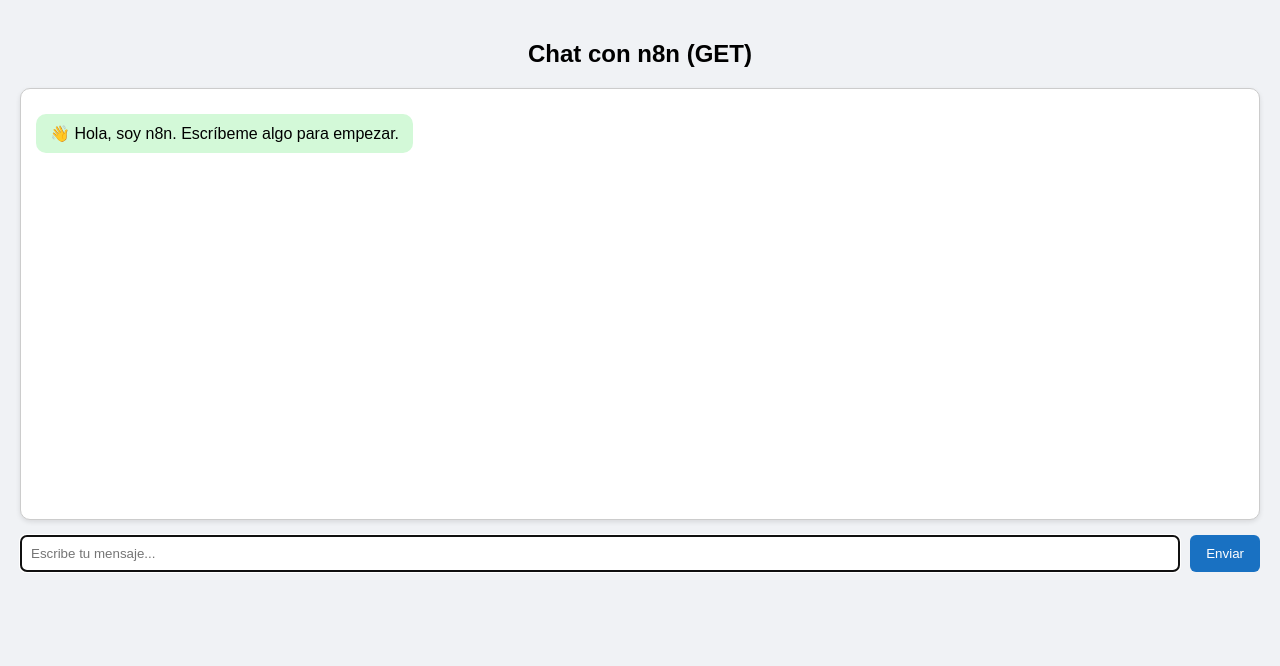
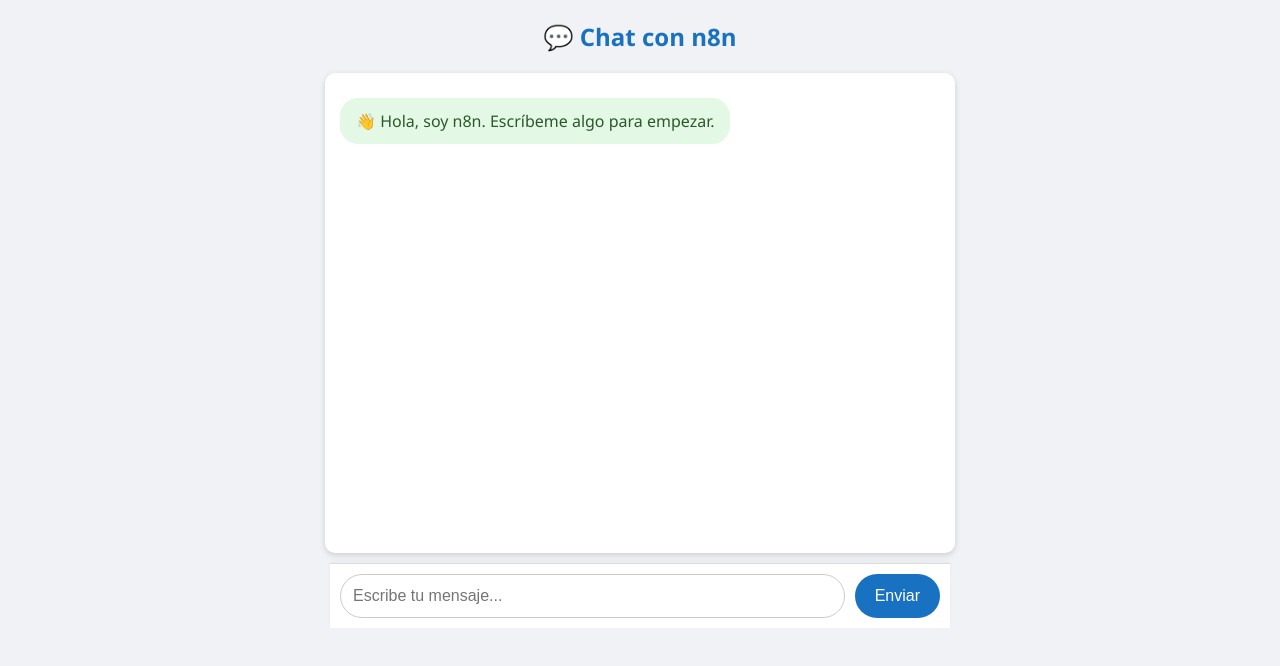
Before and after one commit to romabri/chat-n8n, a plain HTML site: page index.html in a window 1280 px wide. Drawn offline with Linux system fonts and the light colour scheme.

Commit message:
Update index.html

```diff
--- a/index.html
+++ b/index.html
@@ -1,83 +1,106 @@
 <!DOCTYPE html>
 <html lang="es">
 <head>
-  <meta charset="UTF-8">
-  <meta name="viewport" content="width=device-width, initial-scale=1.0">
+  <meta charset="UTF-8" />
+  <meta name="viewport" content="width=device-width, initial-scale=1.0" />
   <title>Chat con n8n</title>
   <style>
     body {
-      font-family: sans-serif;
+      font-family: "Segoe UI", sans-serif;
+      background: #f0f2f5;
       margin: 0;
-      padding: 20px;
-      background-color: #f0f2f5;
+      padding: 0;
+      display: flex;
+      flex-direction: column;
+      align-items: center;
     }
 
     h2 {
-      text-align: center;
-      margin-bottom: 20px;
+      margin: 20px;
+      color: #1971c2;
     }
 
     #chat {
-      border: 1px solid #ccc;
+      width: 100%;
+      max-width: 600px;
+      background: white;
       border-radius: 10px;
       padding: 15px;
-      height: 400px;
+      box-shadow: 0 2px 6px rgba(0, 0, 0, 0.15);
+      height: 450px;
       overflow-y: auto;
-      background: #fff;
-      box-shadow: 0 2px 5px rgba(0,0,0,0.1);
     }
 
     .mensaje {
       margin: 10px 0;
-      padding: 10px 14px;
-      border-radius: 10px;
-      max-width: 75%;
+      padding: 12px 16px;
+      border-radius: 18px;
+      max-width: 80%;
+      clear: both;
       word-wrap: break-word;
-      clear: both;
+      line-height: 1.4;
     }
 
     .yo {
-      background: #d0ebff;
+      background: #1971c2;
+      color: white;
       float: right;
       text-align: right;
     }
 
     .n8n {
-      background: #d3f9d8;
+      background: #e3f9e5;
+      color: #2d572c;
       float: left;
       text-align: left;
     }
 
     #formulario {
-      margin-top: 15px;
+      width: 100%;
+      max-width: 600px;
+      margin-top: 10px;
       display: flex;
+      padding: 10px;
+      background: #fff;
+      border-top: 1px solid #ddd;
+      box-shadow: 0 -2px 4px rgba(0, 0, 0, 0.04);
       gap: 10px;
     }
 
     #texto {
       flex-grow: 1;
-      padding: 10px;
-      border-radius: 6px;
+      padding: 12px;
+      font-size: 16px;
       border: 1px solid #ccc;
+      border-radius: 25px;
+      outline: none;
     }
 
     button {
-      padding: 10px 16px;
+      padding: 12px 20px;
+      font-size: 16px;
       background-color: #1971c2;
       color: white;
       border: none;
-      border-radius: 6px;
+      border-radius: 25px;
       cursor: pointer;
+      transition: background-color 0.2s ease;
     }
 
     button:hover {
-      background-color: #1864ab;
+      background-color: #155ba4;
+    }
+
+    @media (max-width: 600px) {
+      #chat, #formulario {
+        border-radius: 0;
+      }
     }
   </style>
 </head>
 <body>
 
-  <h2>Chat con n8n (GET)</h2>
+  <h2>💬 Chat con n8n</h2>
 
   <div id="chat">
     <div class="mensaje n8n">👋 Hola, soy n8n. Escríbeme algo para empezar.</div>
@@ -116,7 +139,9 @@
       try {
         const res = await fetch(url, {
           method: "GET",
-          headers: { "Cache-Control": "no-cache" },
+          headers: {
+            "Cache-Control": "no-cache"
+          },
           cache: "no-store"
         });
 
```
